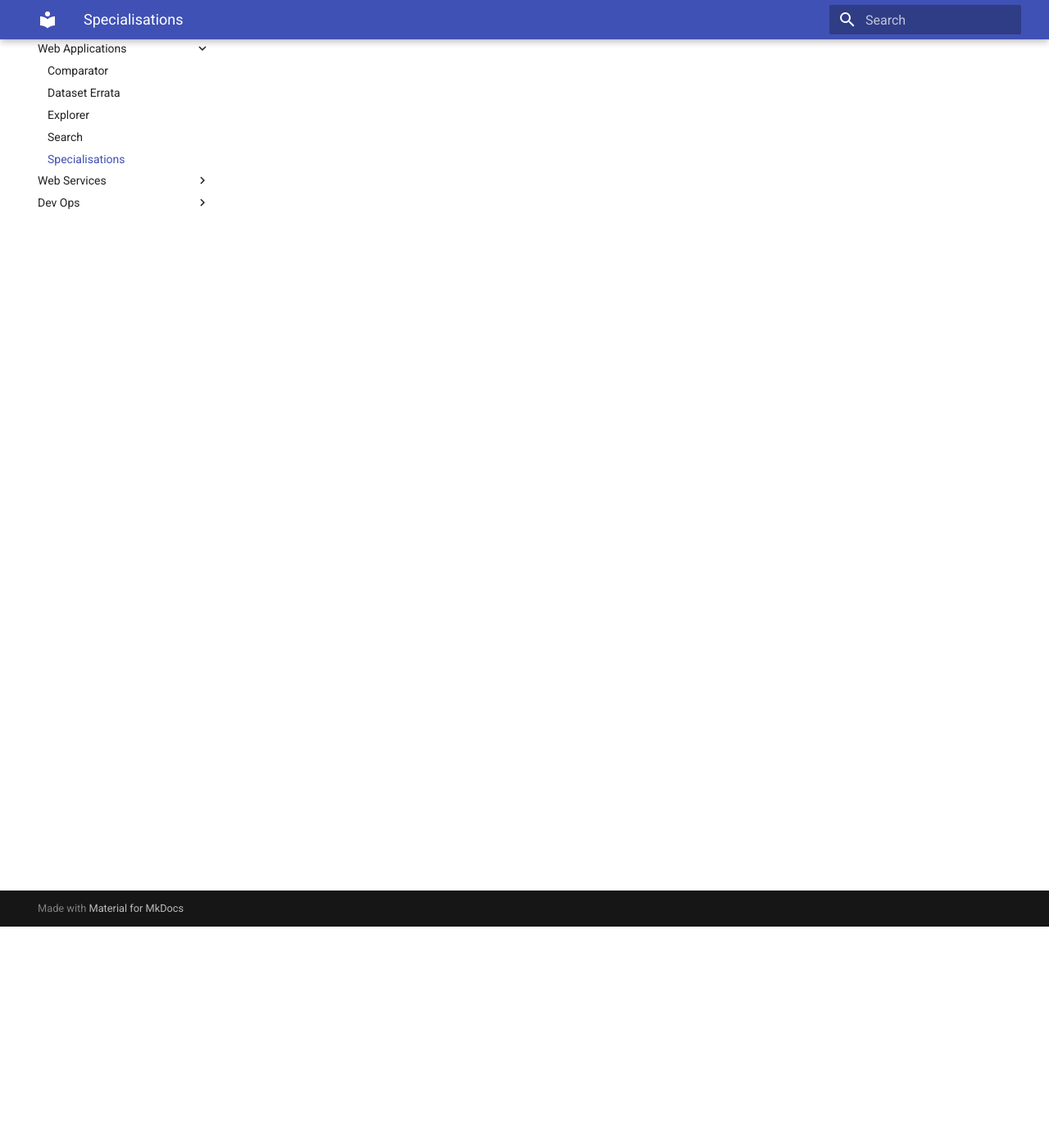
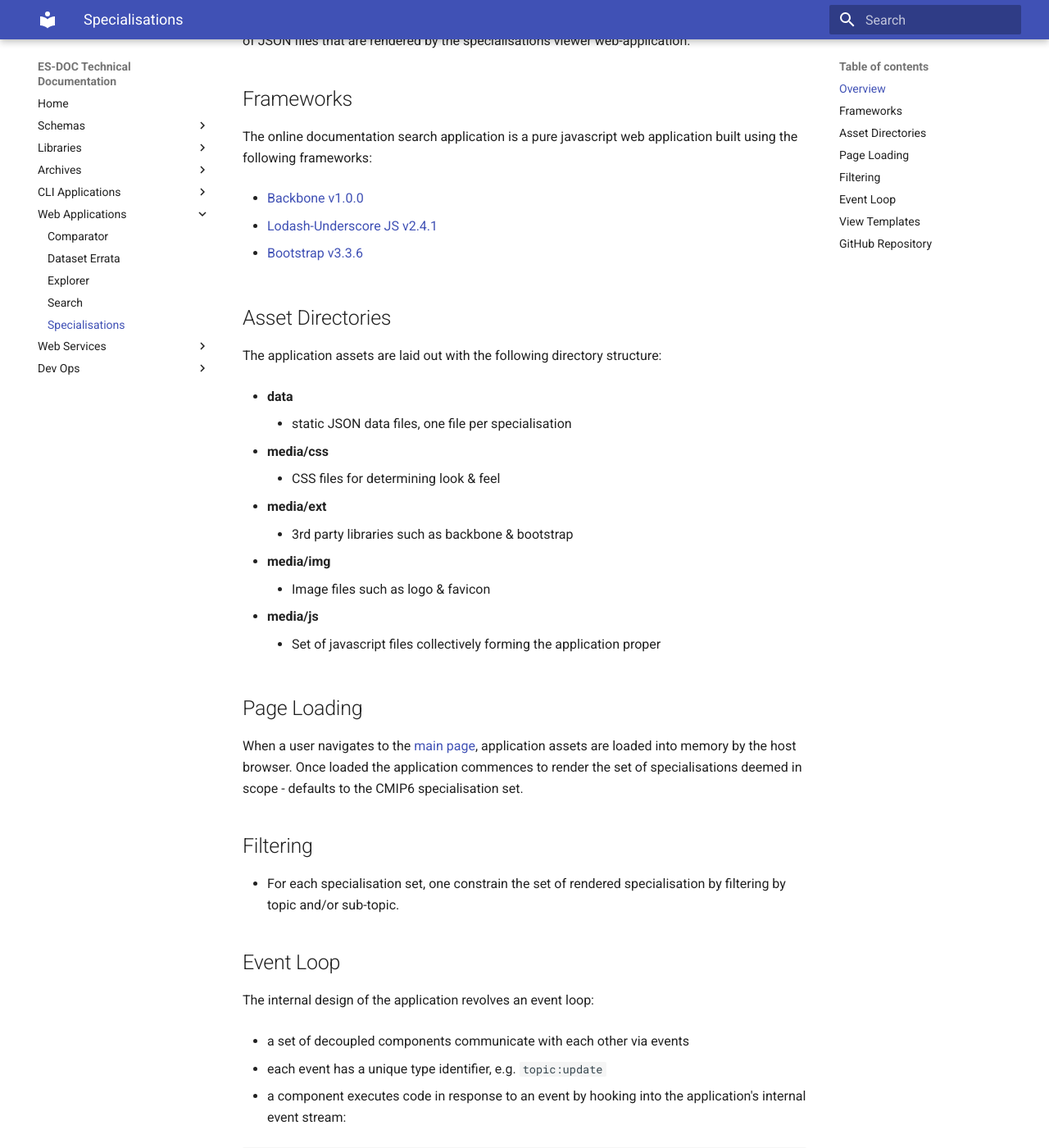
Before and after one commit to ES-DOC/esdoc-technical, an MkDocs documentation site: the page built from docs/web/apps/specialisations.md, in a window 1280 px wide and 1400 px high, scrolled down 270 px. Shown: the whole window at 82% size. Built offline with MkDocs 1.6.1 and Material for MkDocs 9.7.7, drawn with Linux system fonts in a browser that asks for light colours; some of the changed text lies outside the part shown.

Commit message:
1. Updated web applications.

````diff
--- a/docs/web/apps/specialisations.md
+++ b/docs/web/apps/specialisations.md
@@ -1 +1,65 @@
 # Specialisations Viewer
+
+## Overview
+
+On a project by project basis, community groups declare so-called specialisations as part of a wider documentation process.  The specialisation sets are declared using a pythonic notation which can be parsed and used to generate upstream assets.  One type of upstream asset is a set of JSON files that are rendered by the specialisations viewer web-application.
+
+## Frameworks
+
+The online documentation search application is a pure javascript web application built using the following frameworks:
+
+- [Backbone v1.0.0](https://backbonejs.org)
+
+- [Lodash-Underscore JS v2.4.1](https://underscorejs.org)
+
+- [Bootstrap v3.3.6](https://bootstrap.org)
+
+## Asset Directories
+
+The application assets are laid out with the following directory structure:
+
+- **data**
+    - static JSON data files, one file per specialisation
+
+- **media/css**
+    - CSS files for determining look & feel
+
+- **media/ext**
+    - 3rd party libraries such as backbone & bootstrap
+
+- **media/img**
+    - Image files such as logo & favicon
+
+- **media/js**
+    - Set of javascript files collectively forming the application proper
+
+## Page Loading
+
+When a user navigates to the [main page](https://specializations.es-doc.org), application assets are loaded into memory by the host browser.  Once loaded the application commences to render the set of specialisations deemed in scope - defaults to the CMIP6 specialisation set.
+
+## Filtering
+
+- For each specialisation set, one constrain the set of rendered specialisation by filtering by topic and/or sub-topic.
+
+## Event Loop
+
+The internal design of the application revolves an event loop:
+
+- a set of decoupled components communicate with each other via events
+
+- each event has a unique type identifier, e.g. `topic:update`
+
+- a component executes code in response to an event by hooking into the application's internal event stream:
+```
+APP.on("topic:update", function (eventData) {
+    ... code ...
+})
+```
+
+## View Templates
+
+The application is built around a **single** view file that loads **view templates** from the application's `index.html` file.  Each view template is declared as a script of type `underscore/template`.  Once loaded into memory the template is parsed & interpolated.  The end result is HTML ready for rendering.
+
+## GitHub Repository
+
+- https://github.com/ES-DOC/esdoc-web-view-specialization
--- a/mkdocs.yml
+++ b/mkdocs.yml
@@ -37,7 +37,7 @@ nav:
   - Dev Ops:
     - Dashboard: "devops/dashboard.md"
     - Server: "devops/server.md"
-    - Troubleshooting: "devops/Troubleshooting.md"
+    - Troubleshooting: "devops/troubleshooting.md"
 
 site_name: ES-DOC Technical Documentation
 
````
Also changed, not shown: docs/web/apps/explorer.md (+7 -1 lines), docs/web/apps/search.md (+62 -1 lines).
